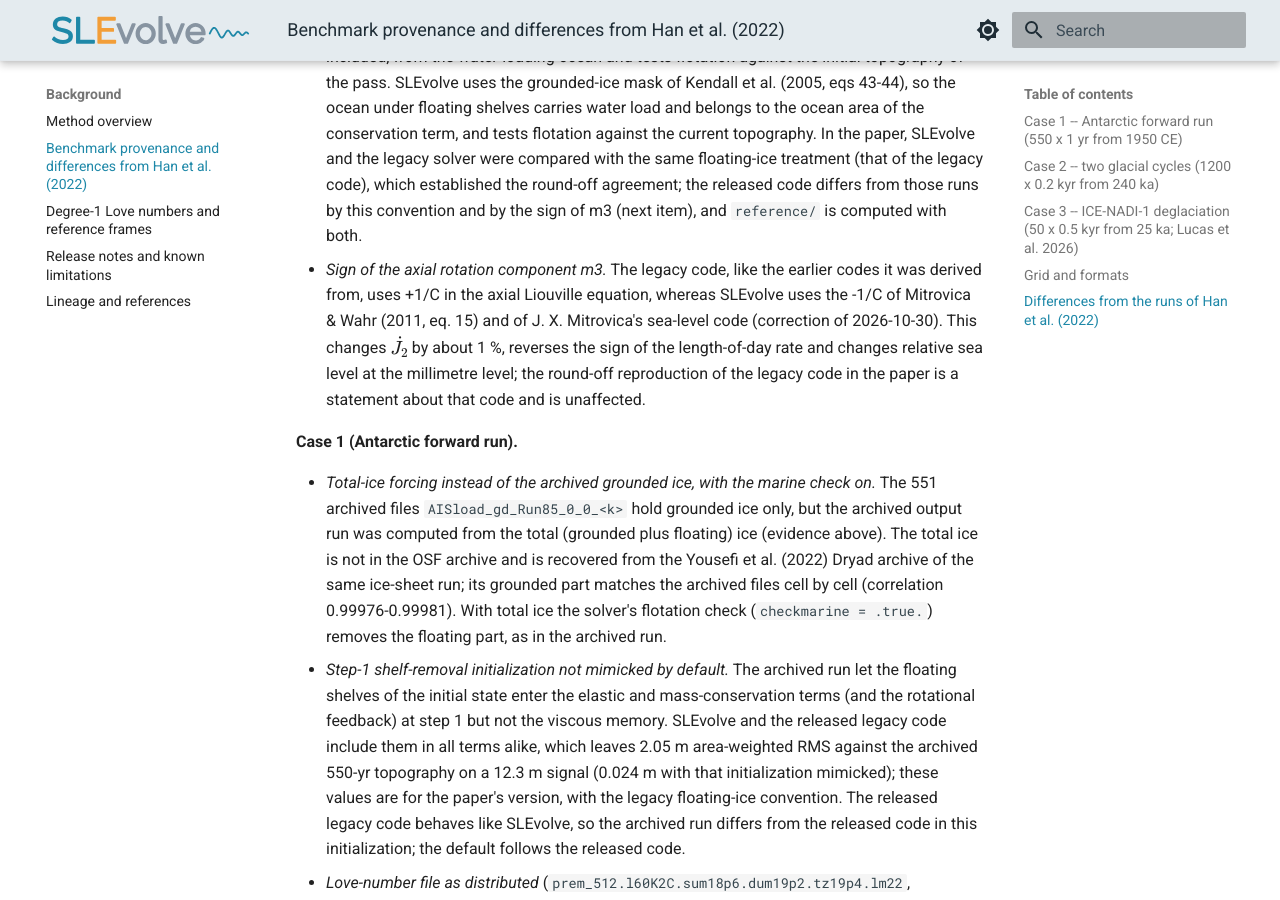
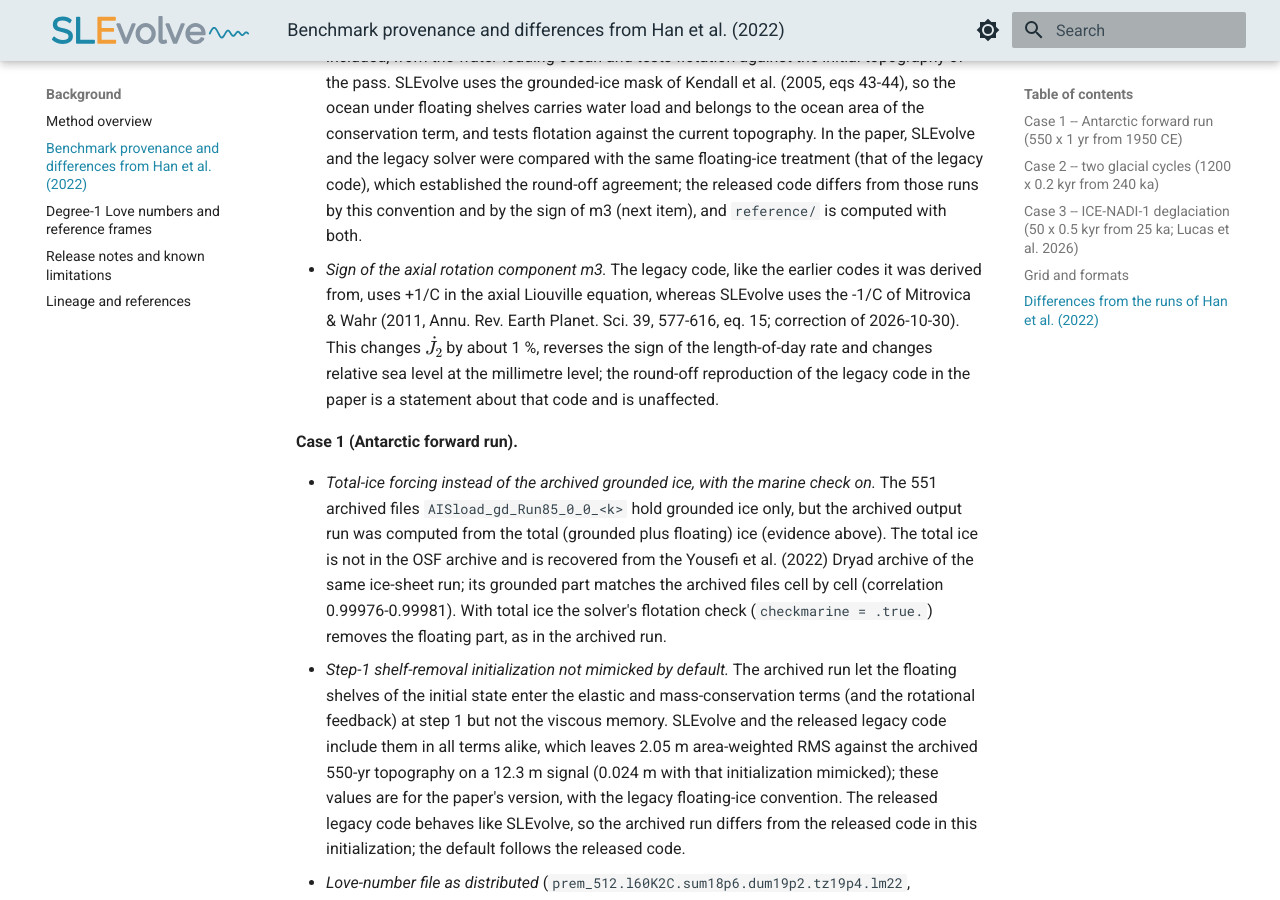
Before and after one commit to xiyuanbao/slevolve, an MkDocs documentation site: the page built from docs/src/provenance.md, in a window 1280 px wide and 900 px high, scrolled down 2748 px. Built offline with MkDocs 1.6.1 and Material for MkDocs 9.7.7, drawn with Linux system fonts in a browser that asks for light colours.

Commit message:
Docs: cite only Mitrovica & Wahr (2011, eq. 15) for the m3 sign

```diff
--- a/docs/src/provenance.md
+++ b/docs/src/provenance.md
@@ -99,7 +99,7 @@ reason. "Not verified" marks statements that could not be confirmed from the arc
   of m3 (next item), and `reference/` is computed with both.
 * *Sign of the axial rotation component m3.* The legacy code, like the earlier codes it was derived
   from, uses +1/C in the axial Liouville equation, whereas SLEvolve uses the -1/C of Mitrovica & Wahr
-  (2011, eq. 15) and of J. X. Mitrovica's sea-level code (correction of 2026-10-30). This changes
+  (2011, Annu. Rev. Earth Planet. Sci. 39, 577-616, eq. 15; correction of 2026-10-30). This changes
   \(\dot J_2\) by about 1 %, reverses the sign of the length-of-day rate and changes relative sea level
   at the millimetre level; the round-off reproduction of the legacy code in the paper is a statement
   about that code and is unaffected.
```
Also changed, not shown: docs/src/release_notes.md (+1 -1 lines).
